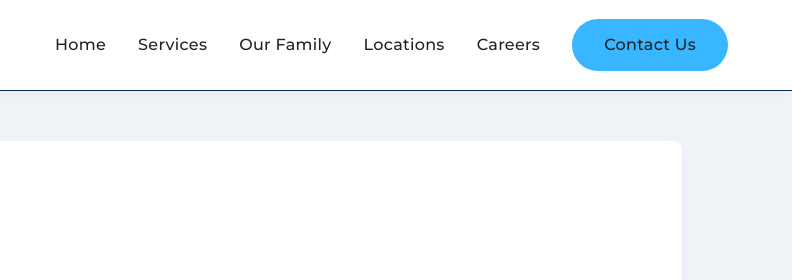
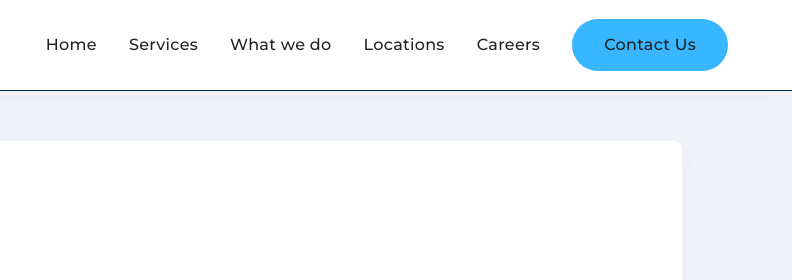
Before and after one commit to rohank9705/platinum-carers, a website: page cookies.html in a window 1280 px wide. Shown: the top 280 px of the page, 488-1280 px from the left. Drawn offline with Linux system fonts and the light colour scheme.

Commit message:
nav bar fixes

```diff
--- a/cookies.html
+++ b/cookies.html
@@ -147,7 +147,7 @@
       <nav class="nav-links">
         <a href="index.html#home">Home</a>
         <a href="index.html#services">Services</a>
-        <a href="index.html#team">Our Family</a>
+        <a href="index.html#what-we-do">What we do</a>
         <a href="index.html#locations">Locations</a>
         <a href="index.html#careers">Careers</a>
         <a href="index.html#contact" class="btn btn-primary">Contact Us</a>
```
Also changed, not shown: pp.html (+1 -1 lines), safeguarding.html (+1 -1 lines).
